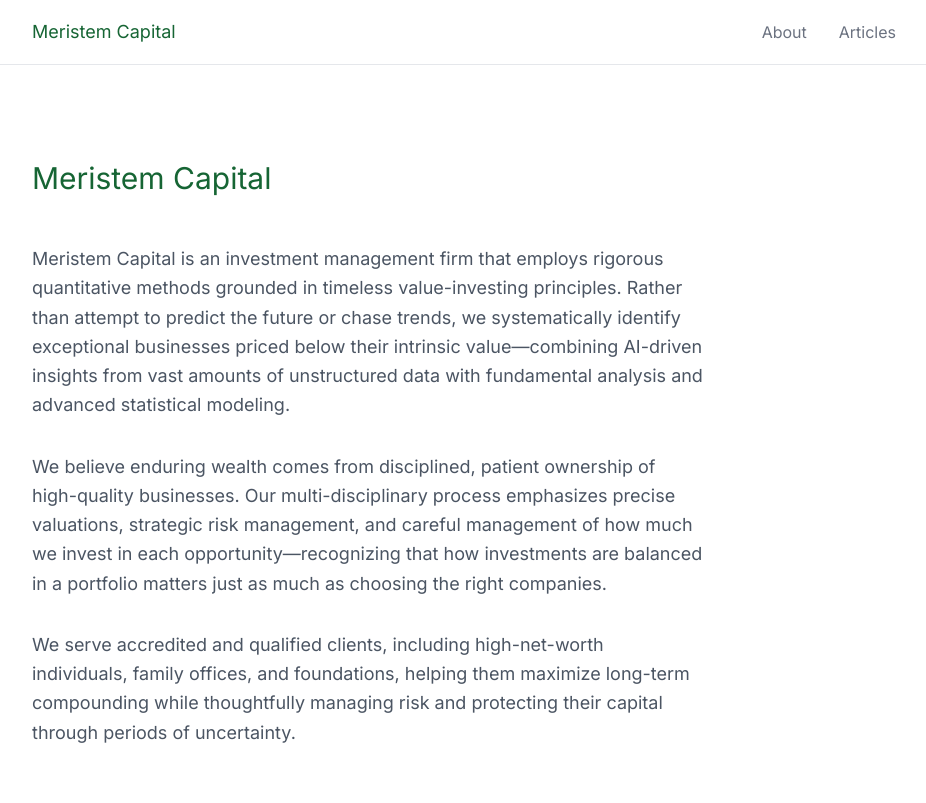
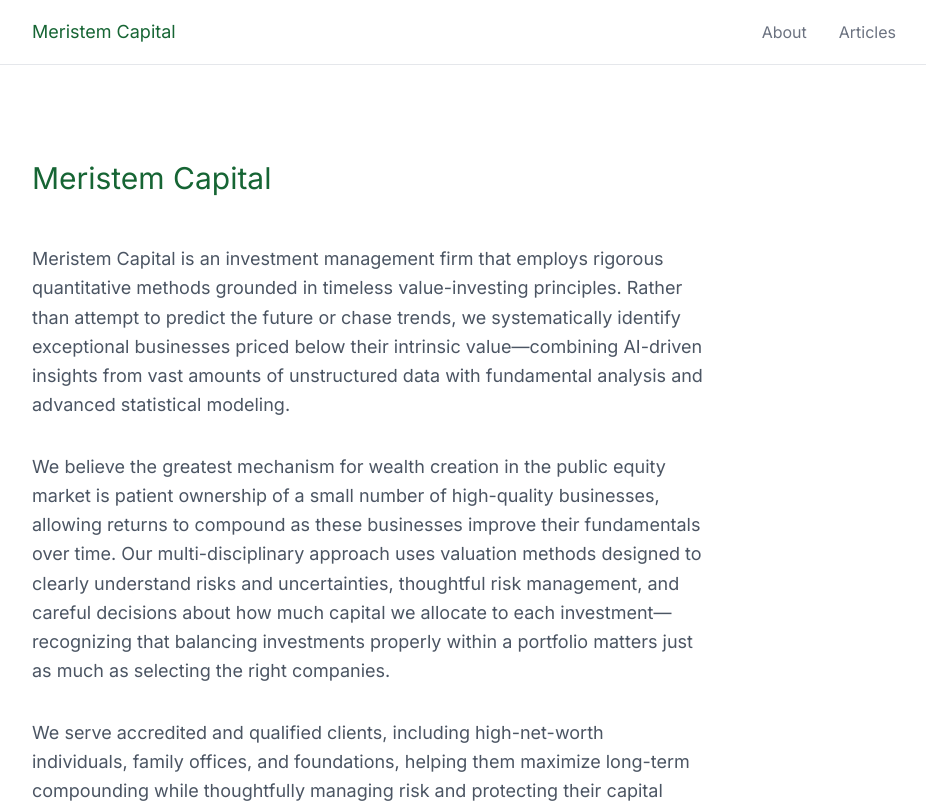
Before and after one commit to tyler-foxworthy/meristem_site, a Next.js app: page / in a window 1280 px wide. Shown: the top 803 px of the page, without its empty margins (176-1102 px from the left). Built offline with nearby package versions, Linux system fonts and the light colour scheme.

Commit message:
content: enhance description of investment philosophy and process

```diff
--- a/src/app/page.tsx
+++ b/src/app/page.tsx
@@ -10,7 +10,7 @@
             Meristem Capital is an investment management firm that employs rigorous quantitative methods grounded in timeless value-investing principles. Rather than attempt to predict the future or chase trends, we systematically identify exceptional businesses priced below their intrinsic value—combining AI-driven insights from vast amounts of unstructured data with fundamental analysis and advanced statistical modeling.
           </p>
           <p className="text-lg leading-relaxed">
-            We believe enduring wealth comes from disciplined, patient ownership of high-quality businesses. Our multi-disciplinary process emphasizes precise valuations, strategic risk management, and careful management of how much we invest in each opportunity—recognizing that how investments are balanced in a portfolio matters just as much as choosing the right companies.
+            We believe the greatest mechanism for wealth creation in the public equity market is patient ownership of a small number of high-quality businesses, allowing returns to compound as these businesses improve their fundamentals over time. Our multi-disciplinary approach uses valuation methods designed to clearly understand risks and uncertainties, thoughtful risk management, and careful decisions about how much capital we allocate to each investment—recognizing that balancing investments properly within a portfolio matters just as much as selecting the right companies.
           </p>
           <p className="text-lg leading-relaxed">
             We serve accredited and qualified clients, including high-net-worth individuals, family offices, and foundations, helping them maximize long-term compounding while thoughtfully managing risk and protecting their capital through periods of uncertainty.
```
